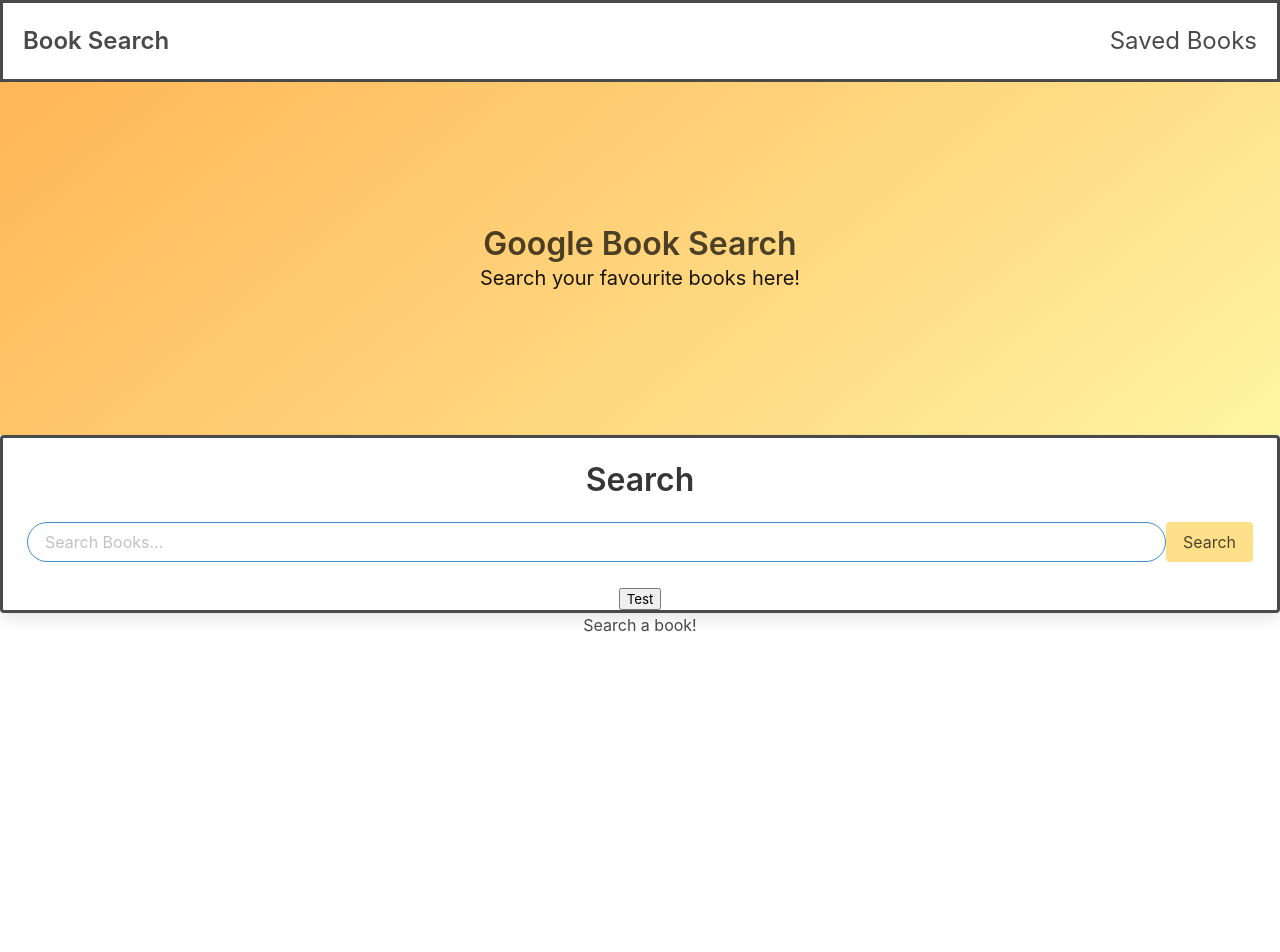
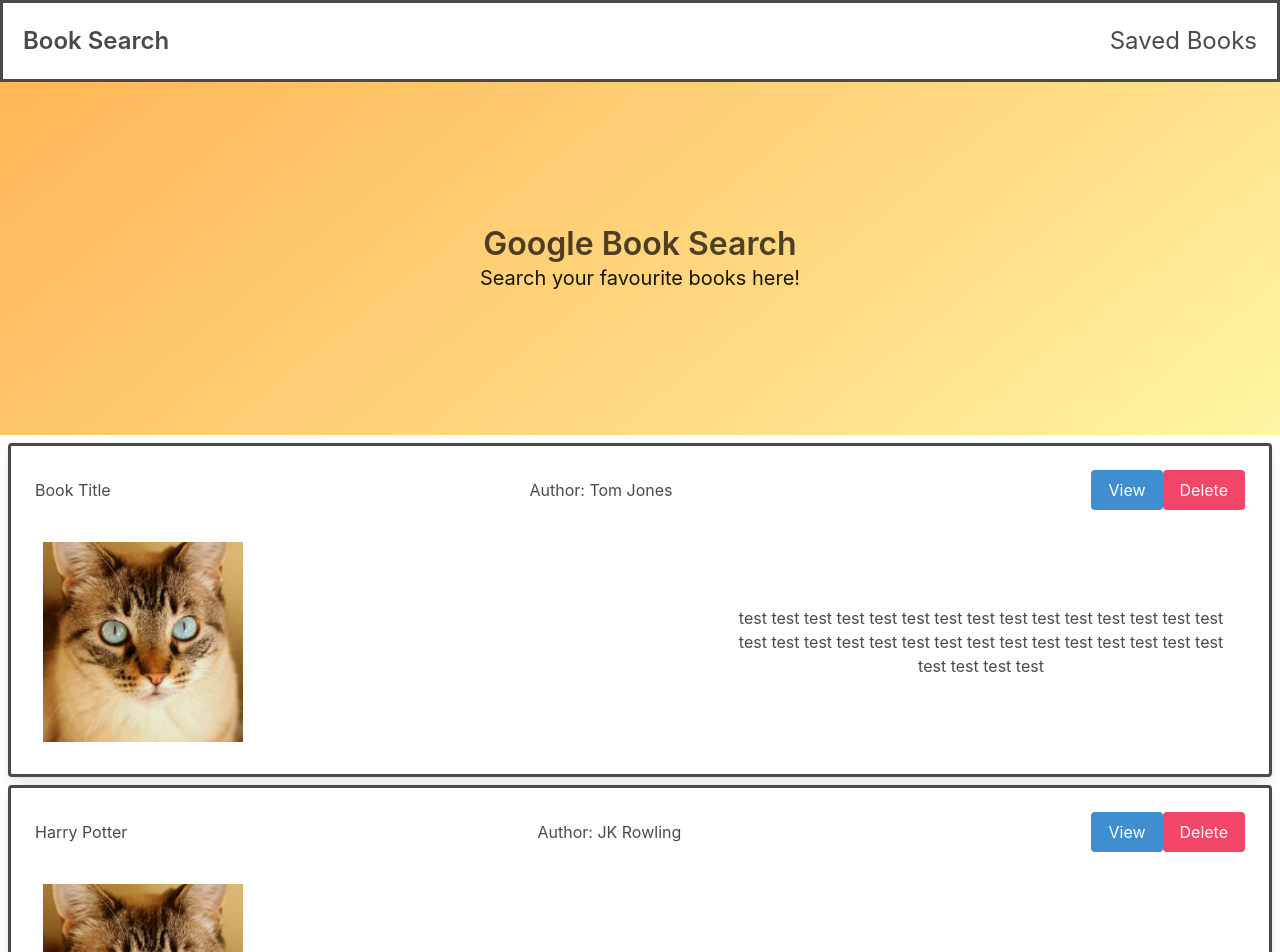
Before and after one commit to Jermayy/GoogleBookSearch, a React (Create React App) app in the folder client/: page / in a window 1280 px wide. Shown: the top 952 px of the page. Before the commit the page ends 800 px from the top, so only its background shows below. Built offline with nearby package versions, Linux system fonts and the light colour scheme.

Commit message:
Saved book list renders test array

```diff
--- a/client/src/App.js
+++ b/client/src/App.js
@@ -1,12 +1,12 @@
 import React from "react";
 import "./App.css";
-import {Search} from "./pages/Search"
-// import {Saved} from "./pages/Saved"
+// import {Search} from "./pages/Search"
+import {Saved} from "./pages/Saved"
 function App() {
   return (
     <div className="App">
-     <Search></Search>
-     {/* <Saved/> */}
+     {/* <Search></Search> */}
+     <Saved/>
     </div>
   );
 }
--- a/client/src/components/ListItem/SavedListItem.js
+++ b/client/src/components/ListItem/SavedListItem.js
@@ -2,26 +2,27 @@
 import './ListItem.css';
 import PlaceholderImg from '../../utils/images/placeimg_500_500_any.jpg';
 
-export const SavedListItem =()=>{
+export const SavedListItem =({image,link,title,author,description})=>{
 
     return(
 
         <div className="card listItem" >
-        <div className="card-content" >
+        <div className="card-content">
 
        <span className="level">
-           <p className="level-item level-left"> Saved List Item</p>
-
+           <h1 className="level-item level-left" > {title}</h1>
+           <p className="level-item level-left">Author: {author}</p>
         <div className="level-right">
-           <button className="button is-info level-item">View</button>
+           <a href={link}><button className="button is-info level-item" >View</button></a>
            <button className="button is-danger level-item">Delete</button>
         </div>
        </span>
 
         <span className="level">
-        <img className="img level-item level-left" src={PlaceholderImg}/>
+        <img className="img level-item level-left" src={image} alt="Book Thumbnail"/>
         <div className= " level-item level-right listText">
-        <p>Lorem ipsum dolor sit amet, consectetur adipiscing elit, sed do eiusmod tempor incididunt ut labore et dolore magna aliqua. Ut enim ad minim veniam, quis nostrud exercitation ullamco laboris nisi ut aliquip ex ea commodo consequat. Duis aute irure dolor in reprehenderit in voluptate velit esse cillum dolore eu fugiat nulla pariatur. Excepteur sint occaecat cupidatat non proident, sunt in culpa qui officia deserunt mollit anim id est laborum.</p>
+
+    <p>{description}</p>
         </div>
         </span>
 
--- a/client/src/components/SavedList/SavedList.js
+++ b/client/src/components/SavedList/SavedList.js
@@ -1,14 +1,10 @@
 import React from 'react';
 import {SavedListItem} from '../ListItem/SavedListItem'
-export const SavedList =()=>{
+export const SavedList =(props)=>{
 
 
 
     return(
-<div>
-        <SavedListItem/>
-        <SavedListItem/>
-        <SavedListItem/>
-        </div>
+<div>{props.children}</div>
     )
 }
--- a/client/src/pages/Saved.js
+++ b/client/src/pages/Saved.js
@@ -1,15 +1,36 @@
-import React from 'react';
+import React, { Component } from 'react';
 import { Navbar } from '../components/Navbar/Navbar';
 import { Header } from '../components/Header/Header';
 import { SavedList } from '../components/SavedList/SavedList';
+import SavedBooks from '../utils/test.js'
+import { SavedListItem } from '../components/ListItem/SavedListItem';
 
-export const Saved = () =>{
 
+
+export class Saved extends Component{
+
+
+    state = {
+        SavedBooks
+    }
+
+render(){
 return (
 <div>
 <Navbar/>
 <Header/>
-<SavedList/>
+<SavedList>
+{this.state.SavedBooks.map (book =>(
+            <SavedListItem
+            key = {book.id}
+                image = {book.image}
+                link = {book.link}
+                title = {book.title}
+                author = {book.author}
+                description = {book.description}
+            />
+        ))}
+</SavedList>
 </div>
 )
-}
+}}
--- /dev/null
+++ b/client/src/utils/test.js
@@ -0,0 +1,28 @@
+import PlaceHolderImage from "./images/placeimg_500_500_any.jpg"
+
+export default [
+    {
+       "id": 1,
+       "title": "Book Title",
+       "author": "Tom Jones",
+        "link": "#",
+        "image": PlaceHolderImage,
+        "description": "test test test test test test test test test test test test test test test test test test test test test test test test test test test test test test test test test test "
+    },
+    {
+       "id": 2,
+       "title": "Harry Potter",
+       "author": "JK Rowling",
+        "link": "#",
+        "image": PlaceHolderImage,
+        "description": "test test test test test test test test test test test test test test test test test test test test test test test test test test test test test test test test test test "
+    },
+    {
+       "id": 3,
+       "title": "Smash Bros",
+       "author": "Masahiro Sakurai",
+        "link": "#",
+        "image": PlaceHolderImage,
+        "description": "test test test test test test test test test test test test test test test test test test test test test test test test test test test test test test test test test test "
+    },
+]
```
